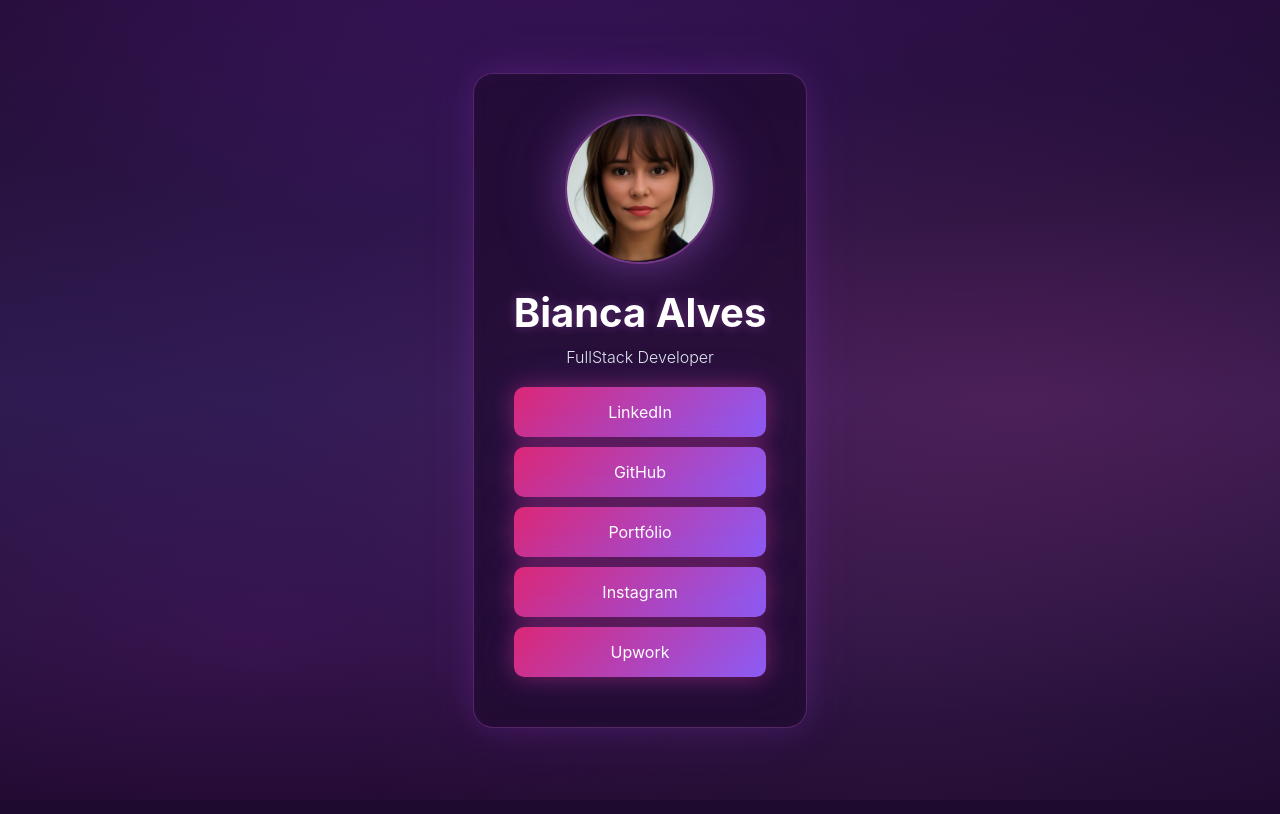
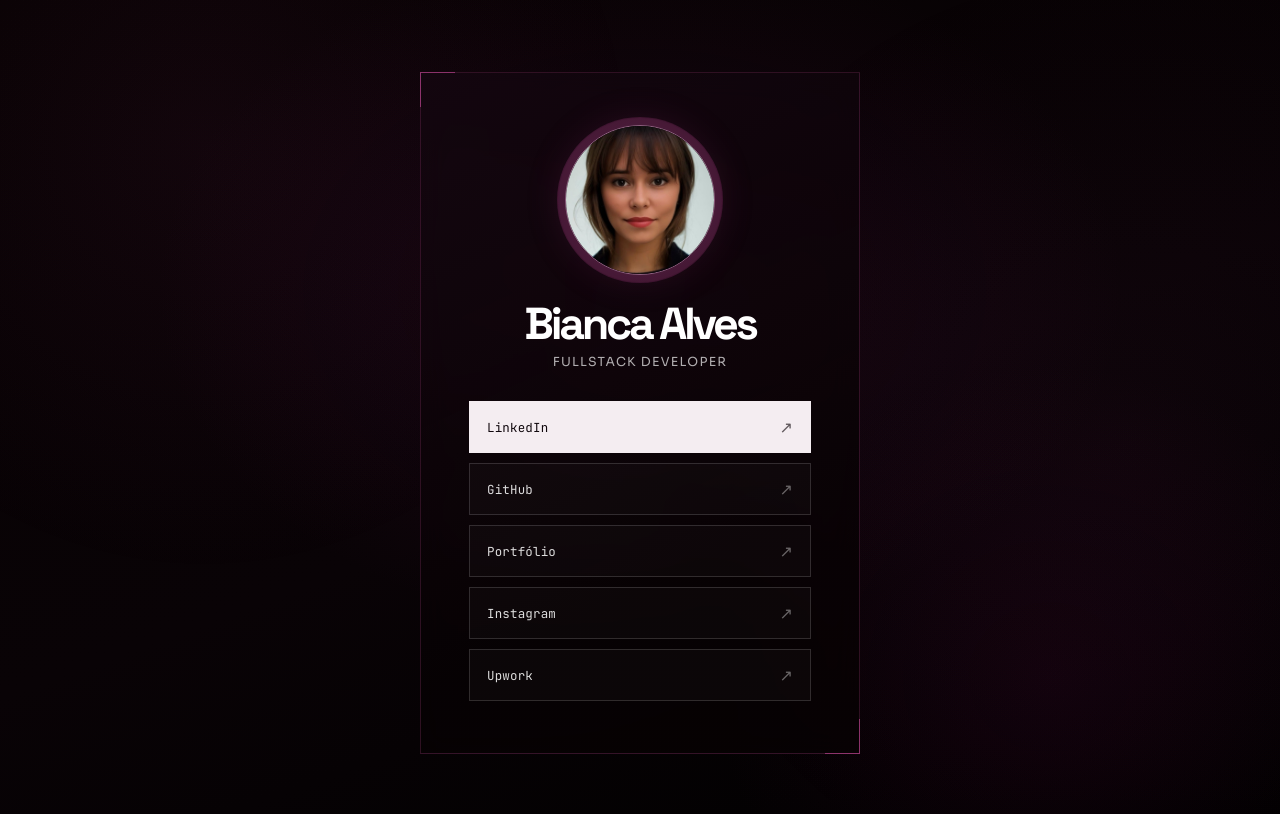
Before and after one commit to biancaalvess/link-bio, a plain HTML site: page index.html in a window 1280 px wide. Drawn offline with Linux system fonts and the light colour scheme.

Commit message:
Restyle link bio page
Co-authored-by: Copilot <223556219+Copilot@users.noreply.github.com>

```diff
--- a/styles.css
+++ b/styles.css
@@ -1,180 +1,244 @@
+@import url('https://fonts.googleapis.com/css2?family=JetBrains+Mono:wght@400;500&family=Sora:wght@300;400;500;600;700&family=Space+Grotesk:wght@400;500;600;700&display=swap');
+
 :root {
-    --bg-dark: #1e0a2e;
-    --bg-gradient-start: #1e0a2e;
-    --bg-gradient-mid: #2d1b4e;
-    --accent-fuchsia: #e879f9;
-    --accent-pink: #db2777;
-    --accent-purple: #8b5cf6;
-    --accent-purple-deep: #9333ea;
-    --accent-purple-magenta: #c026d3;
-    --accent-violet: #581c87;
-    --text-primary: #ffffff;
-    --text-muted: #e2e8f0;
-    --status-available: #22c55e;
+    color-scheme: dark;
+    --bg-dark: #070203;
+    --wine: #3f052b;
+    --purple-deep: #561047;
+    --purple: #762e61;
+    --mauve: #935380;
+    --magenta: #ab3e83;
+    --olive: #baa31e;
+    --text-primary: #fff;
+    --text-muted: rgba(255, 255, 255, 0.68);
+    --line: rgba(255, 255, 255, 0.15);
+    --mono: 'JetBrains Mono', monospace;
+    --sans: 'Sora', sans-serif;
+    --display: 'Space Grotesk', sans-serif;
 }
 
 * {
     margin: 0;
     padding: 0;
     box-sizing: border-box;
-    font-family: 'Inter', sans-serif;
+}
+
+html {
+    min-height: 100%;
+    background: #000;
 }
 
 body {
+    position: relative;
+    isolation: isolate;
     display: flex;
     justify-content: center;
     align-items: center;
     min-height: 100vh;
-
-    background: var(--bg-dark);
-    background-image:
-        radial-gradient(ellipse 80% 50% at 50% -20%, rgba(147, 51, 234, 0.25), transparent),
-        radial-gradient(ellipse 60% 40% at 80% 50%, rgba(219, 39, 119, 0.15), transparent),
-        radial-gradient(ellipse 50% 30% at 20% 80%, rgba(192, 38, 211, 0.12), transparent),
-        linear-gradient(180deg, var(--bg-gradient-start) 0%, var(--bg-gradient-mid) 50%, var(--bg-dark) 100%);
-    background-repeat: no-repeat;
-    background-size: 100% 100%;
-
-    padding: 20px;
-    overflow: hidden;
-    position: relative;
+    min-height: 100svh;
+    overflow-x: hidden;
+    padding: clamp(24px, 6vw, 72px) 20px;
     color: var(--text-primary);
+    background:
+        radial-gradient(ellipse 42rem 30rem at 50% 35%, rgba(86, 16, 71, 0.2), transparent 72%),
+        radial-gradient(ellipse 28rem 26rem at 82% 82%, rgba(63, 5, 43, 0.22), transparent 75%),
+        linear-gradient(160deg, #070203 0%, #090306 54%, #000 100%);
+    font-family: var(--sans);
+    -webkit-font-smoothing: antialiased;
+    text-rendering: optimizeLegibility;
 }
 
-/* Camada sutil com padrões em roxo/rosa */
 body::before {
+    position: fixed;
+    z-index: -1;
+    inset: 0;
+    background:
+        radial-gradient(circle at 16% 18%, rgba(171, 62, 131, 0.07), transparent 27rem),
+        radial-gradient(circle at 88% 55%, rgba(118, 46, 97, 0.07), transparent 30rem);
     content: '';
-    position: absolute;
-    top: 0;
-    left: 0;
-    right: 0;
-    bottom: 0;
-    background: radial-gradient(circle at 30% 20%, rgba(147, 51, 234, 0.08) 0%, transparent 50%),
-                radial-gradient(circle at 70% 80%, rgba(232, 121, 249, 0.06) 0%, transparent 50%);
     pointer-events: none;
-    z-index: 0;
 }
 
-
-/* Container com efeito vidro e borda rosa/roxo */
 .container {
-    max-width: 420px;
-    text-align: center;
-    padding: 40px;
-    background: rgba(30, 10, 46, 0.7);
-    border-radius: 20px;
-    box-shadow: 0 0 30px rgba(147, 51, 234, 0.15),
-                0 0 60px rgba(232, 121, 249, 0.08),
-                inset 0 0 20px rgba(232, 121, 249, 0.03);
-    backdrop-filter: blur(12px);
     position: relative;
     z-index: 1;
-    border: 1px solid rgba(232, 121, 249, 0.25);
+    width: min(100%, 440px);
+    padding: clamp(28px, 6vw, 52px) clamp(22px, 6vw, 48px);
+    text-align: center;
+    border: 1px solid rgba(171, 62, 131, 0.24);
+    background: linear-gradient(155deg, rgba(20, 7, 16, 0.8), rgba(7, 2, 3, 0.72) 70%);
+    backdrop-filter: blur(14px);
+    -webkit-backdrop-filter: blur(14px);
 }
 
-/* Perfil com halo em rosa/roxo */
+.container::before,
+.container::after {
+    position: absolute;
+    width: 34px;
+    height: 34px;
+    content: '';
+    pointer-events: none;
+}
+
+.container::before {
+    top: -1px;
+    left: -1px;
+    border-top: 1px solid rgba(171, 62, 131, 0.75);
+    border-left: 1px solid rgba(171, 62, 131, 0.75);
+}
+
+.container::after {
+    right: -1px;
+    bottom: -1px;
+    border-right: 1px solid rgba(171, 62, 131, 0.75);
+    border-bottom: 1px solid rgba(171, 62, 131, 0.75);
+}
+
 .profile img {
-    width: 150px;
-    height: 150px;
+    display: block;
+    width: clamp(126px, 34vw, 150px);
+    aspect-ratio: 1;
+    margin: 0 auto 25px;
+    border: 1px solid rgba(210, 145, 189, 0.65);
     border-radius: 50%;
     object-fit: cover;
-    margin-bottom: 20px;
-    box-shadow: 0 0 40px rgba(232, 121, 249, 0.3),
-                0 0 80px rgba(139, 92, 246, 0.2),
-                inset 0 0 20px rgba(232, 121, 249, 0.1);
-    border: 2px solid rgba(232, 121, 249, 0.4);
+    box-shadow:
+        0 0 0 7px rgba(147, 83, 128, 0.08),
+        0 0 0 8px rgba(171, 62, 131, 0.26),
+        0 0 42px rgba(171, 62, 131, 0.2);
 }
 
-/* Título com destaque em branco */
 h1 {
-    font-size: 2.5rem;
+    margin-bottom: 7px;
     color: var(--text-primary);
-    margin-bottom: 10px;
-    text-shadow: 0 0 12px rgba(232, 121, 249, 0.3);
+    font-family: var(--display);
+    font-size: clamp(2.15rem, 8vw, 2.8rem);
+    font-weight: 700;
+    letter-spacing: -0.075em;
+    line-height: 1.05;
 }
 
-/* Parágrafo em cinza claro */
-p {
+.profile p {
+    margin-bottom: 31px;
     color: var(--text-muted);
-    margin-bottom: 20px;
-    font-weight: 300;
+    font-size: 0.78rem;
+    font-weight: 400;
+    letter-spacing: 0.1em;
+    text-transform: uppercase;
 }
 
-/* Links com gradiente rosa → roxo e borda fúcsia */
-.links a {
-    display: block;
-    padding: 15px;
-    margin: 10px 0;
-    background: linear-gradient(135deg, var(--accent-pink), var(--accent-purple));
-    color: var(--text-primary);
-    text-decoration: none;
-    border-radius: 10px;
-    transition: 0.4s ease-in-out;
-    position: relative;
-    box-shadow: 0 0 20px rgba(219, 39, 119, 0.4),
-                0 0 40px rgba(139, 92, 246, 0.2);
+.links {
+    display: grid;
+    gap: 10px;
+    text-align: left;
 }
 
-.links a::before {
-    content: '';
-    position: absolute;
-    top: -5px;
-    left: -5px;
-    right: -5px;
-    bottom: -5px;
-    background: linear-gradient(135deg, var(--accent-fuchsia), var(--accent-purple));
-    z-index: -1;
-    filter: blur(15px);
-    opacity: 0;
-    transition: opacity 0.4s ease;
-    border-radius: 15px;
+.links a {
+    position: relative;
+    display: flex;
+    min-height: 52px;
+    align-items: center;
+    justify-content: space-between;
+    padding: 13px 17px;
+    border: 1px solid var(--line);
+    color: rgba(255, 255, 255, 0.86);
+    background: rgba(255, 255, 255, 0.018);
+    font-family: var(--mono);
+    font-size: 0.78rem;
+    letter-spacing: 0.015em;
+    text-decoration: none;
+    transition: color 180ms ease, border-color 180ms ease, background 180ms ease, transform 180ms ease;
+}
+
+.links a::after {
+    color: rgba(255, 255, 255, 0.38);
+    content: '↗';
+    font-family: var(--sans);
+    font-size: 1rem;
+    transition: color 180ms ease, transform 180ms ease;
+}
+
+.links a:first-child {
+    border-color: transparent;
+    color: #10080d;
+    background: #f4edf1;
+}
+
+.links a:first-child::after {
+    color: rgba(16, 8, 13, 0.65);
 }
 
 .links a:hover {
-    background: linear-gradient(135deg, var(--accent-purple), var(--accent-pink));
-    color: var(--text-primary);
-    transform: translateY(-4px) scale(1.02);
-    box-shadow: 0 0 25px rgba(232, 121, 249, 0.5),
-                0 0 50px rgba(139, 92, 246, 0.3);
+    transform: translateY(-2px);
+    border-color: rgba(171, 62, 131, 0.7);
+    color: #fff;
+    background: rgba(86, 16, 71, 0.28);
 }
 
-.links a:hover::before {
-    opacity: 0.35;
+.links a:hover::after {
+    transform: translate(2px, -2px);
+    color: #d78cba;
 }
 
-/* Link estilo outline (opcional: segunda opção de botão) */
-.links a.outline {
-    background: transparent;
-    border: 2px solid var(--accent-fuchsia);
-    box-shadow: 0 0 15px rgba(232, 121, 249, 0.2);
+.links a:first-child:hover {
+    border-color: #fff;
+    color: #10080d;
+    background: #fff;
 }
 
-.links a.outline:hover {
-    background: rgba(232, 121, 249, 0.15);
-    box-shadow: 0 0 25px rgba(232, 121, 249, 0.4);
+.links a:focus-visible {
+    outline: 2px solid #d78cba;
+    outline-offset: 4px;
 }
 
 .particles-blackmirror span {
     position: absolute;
-    color: rgba(232, 121, 249, 0.35);
-    font-size: 18px;
-    animation: glitchFloat 12s linear infinite;
+    color: rgba(171, 62, 131, 0.16);
+    font-family: var(--mono);
+    font-size: 12px;
     user-select: none;
     white-space: nowrap;
-    font-family: 'Share Tech Mono', monospace;
+    animation: glitchFloat 18s linear infinite;
 }
 
 @keyframes glitchFloat {
     0% {
-        transform: translateY(0) scale(1);
+        transform: translateY(0);
         opacity: 0;
     }
+
     50% {
-        transform: translateY(-50vh) scale(1.2) rotate(180deg);
-        opacity: 0.5;
+        opacity: 0.28;
     }
+
     100% {
-        transform: translateY(-100vh) scale(1);
+        transform: translateY(-100vh);
         opacity: 0;
     }
 }
+
+@media (max-width: 480px) {
+    body {
+        align-items: flex-start;
+        padding: max(28px, 6svh) 16px;
+    }
+
+    .container {
+        padding: 34px 22px;
+    }
+
+    .profile p {
+        margin-bottom: 26px;
+    }
+}
+
+@media (prefers-reduced-motion: reduce) {
+    *,
+    *::before,
+    *::after {
+        scroll-behavior: auto !important;
+        animation-duration: 0.01ms !important;
+        animation-iteration-count: 1 !important;
+        transition-duration: 0.01ms !important;
+    }
+}
```
